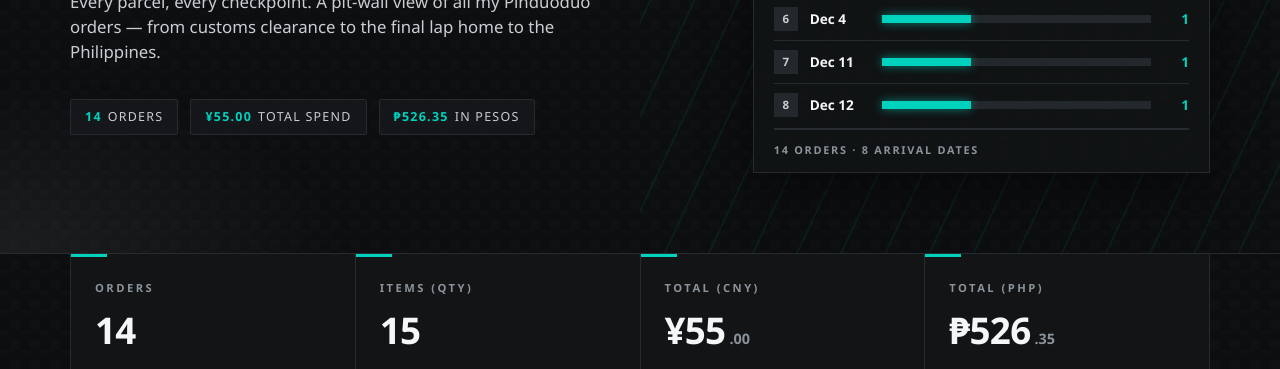
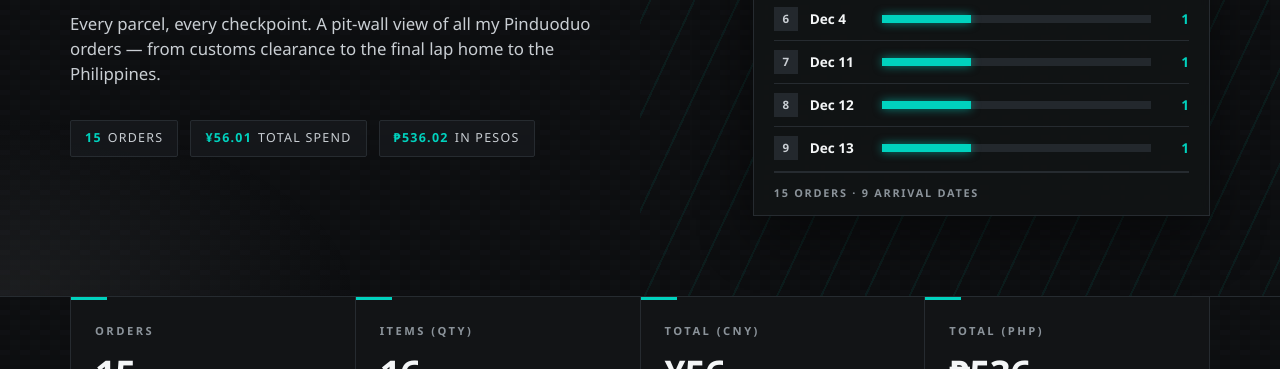
Before and after one commit to randombsgooooo/orders, a plain HTML site: page index.html in a window 1280 px wide. Shown: the part 415-784 px from the top of the page. Drawn offline with Linux system fonts and the light colour scheme.

Commit message:
Update index.html

```diff
--- a/index.html
+++ b/index.html
@@ -352,9 +352,9 @@
     <h1><span>Lights Out,</span><br><em>Orders In</em></h1>
     <p>Every parcel, every checkpoint. A pit-wall view of all my Pinduoduo orders &mdash; from customs clearance to the final lap home to the Philippines.</p>
     <div class="hero-meta">
-      <span class="chip"><b>14</b>Orders</span>
-      <span class="chip"><b>¥55.00</b>Total spend</span>
-      <span class="chip"><b>₱526.35</b>In pesos</span>
+      <span class="chip"><b>15</b>Orders</span>
+      <span class="chip"><b>¥56.01</b>Total spend</span>
+      <span class="chip"><b>₱536.02</b>In pesos</span>
     </div>
    </div>
    <aside class="tower" aria-label="Arrivals by ETA">
@@ -367,10 +367,10 @@
 
 <div class="wrap">
   <div class="stats" id="overview">
-    <div class="stat"><div class="k">Orders</div><div class="v">14</div></div>
-    <div class="stat"><div class="k">Items (qty)</div><div class="v">15</div></div>
-    <div class="stat"><div class="k">Total (CNY)</div><div class="v">¥55<small>.00</small></div></div>
-    <div class="stat"><div class="k">Total (PHP)</div><div class="v">₱526<small>.35</small></div></div>
+    <div class="stat"><div class="k">Orders</div><div class="v">15</div></div>
+    <div class="stat"><div class="k">Items (qty)</div><div class="v">16</div></div>
+    <div class="stat"><div class="k">Total (CNY)</div><div class="v">¥56<small>.01</small></div></div>
+    <div class="stat"><div class="k">Total (PHP)</div><div class="v">₱536<small>.02</small></div></div>
   </div>
 </div>
 
@@ -443,7 +443,7 @@
         </thead>
         <tbody id="tbody"></tbody>
         <tfoot>
-          <tr><td colspan="2" data-label="Sheet">Total</td><td data-label="Items">15</td><td></td><td data-label="Total (CNY)">¥55.00</td><td colspan="4"></td><td colspan="2" data-label="Total (PHP)">₱526.35</td></tr>
+          <tr><td colspan="2" data-label="Sheet">Total</td><td data-label="Items">16</td><td></td><td data-label="Total (CNY)">¥56.01</td><td colspan="4"></td><td colspan="2" data-label="Total (PHP)">₱536.02</td></tr>
         </tfoot>
       </table>
     </div>
@@ -452,7 +452,7 @@
 </section>
 
 <footer>
-  <div class="wrap">Built from the <b>PINDUODUO ORDERS</b> sheet &middot; Status as of 12 Nov 2026 &middot; Unofficial fan-style theme</div>
+  <div class="wrap">Built from the <b>PINDUODUO ORDERS</b> sheet &middot; Status as of 13 Nov 2026 &middot; Unofficial fan-style theme</div>
 </footer>
 <div class="toast" id="toast">Tracking number copied</div>
 
@@ -471,7 +471,8 @@ const orders = [
  {name:"Bestselling Black, White & Silver Four-Pointed Star Nail Stickers - Simple Versatile Glitter Stars with Waterproof Adhesive Backing for Nail Decoration", version:"Flat Four-pointed Star-848", qty:1, price:0.78, total:0.78, php:7.46, status:"[CHN] Customs Complete", order:"11/03/2026", eta:"12/3/2026", track:"910665101332", personal:"Yes"},
  {name:"No. 12 Xiao Anan Racing Driver Chip, Diameter 39mm - F1 Fan Merchandise, Anime-Themed Accessory from Guzi Baji", version:"-", qty:1, price:3.90, total:3.90, php:37.32, status:"[CHN] Customs Complete", order:"11/04/2026", eta:"12/4/2026", track:"910665101332", personal:"Yes"},
  {name:"F1 Driver Helmet Acrylic Keychain - Zhou Guanyu & Leclerc Carrying Case Pendant Collectible", version:"f1 helmet 0086 keychain;Style 4", qty:1, price:1.92, total:1.92, php:18.37, status:"Shipped", order:"11/11/2026", eta:"12/11/2026", track:"J&T Express: JT5546910968076", personal:"Yes"},
- {name:"Elastic Resistance Band Combo Set - Complete Set for Strength, Chest Muscle Training, Pull-ups, and Athlete Fitness Workout", version:"WH Yellow x [Warm-Up Activation] 5-15 lbs", qty:1, price:1.86, total:1.86, php:17.80, status:"Packed", order:"11/12/2026", eta:"12/12/2026", track:"", personal:"Yes"}
+ {name:"Elastic Resistance Band Combo Set - Complete Set for Strength, Chest Muscle Training, Pull-ups, and Athlete Fitness Workout", version:"WH Yellow x [Warm-Up Activation] 5-15 lbs", qty:1, price:1.86, total:1.86, php:17.80, status:"Packed", order:"11/12/2026", eta:"12/12/2026", track:"", personal:"Yes"},
+ {name:"Phone, Laptop, and Tablet Camera Cover - Privacy Screen Protector for Apple Tables to Prevent Spying with Hidden Lens Cover", version:"Black;Pack of 1", qty:1, price:1.01, total:1.01, php:9.67, status:"Packed", order:"11/13/2026", eta:"12/13/2026", track:"", personal:"Yes"}
 ];
 
 const yen = n => "¥" + n.toFixed(2);
```
